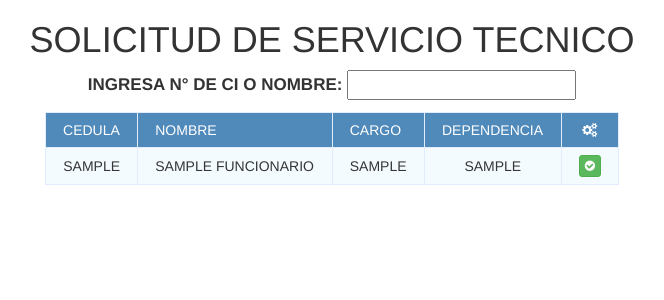
After one commit to MaicolSilvera94/informatica, a PHP site: page /Informatica/administradores/solicitud.php in a window 1280 px wide. The commit adds this page. Shown: the top 300 px of the page, without its empty margins (308-972 px from the left). Run offline with PHP 8.4, Linux system fonts and the light colour scheme; tables that the repository leaves empty or names only in its code hold one stand-in row (values such as "Sample post").

Commit message:
version 4

```diff
--- /dev/null
+++ b/administradores/buscar.php
@@ -0,0 +1,61 @@
+<link rel="stylesheet" href="../servicio-tecnico/bower_components/bootstrap/dist/css/bootstrap.min.css">
+<link rel="stylesheet" href="../servicio-tecnico/bower_components/font-awesome/css/font-awesome.min.css">
+<?php
+		include '../conexion/conexion3.php';
+    $salida = "";
+
+    $query = "SELECT * FROM funcionarios ORDER By id LIMIT 1";
+
+    if (isset($_POST['consulta'])) {
+    	$q = $conn->real_escape_string($_POST['consulta']);
+    	$query = "SELECT * FROM funcionarios WHERE id LIKE '%$q%' OR nombre LIKE '%$q%' OR cedula LIKE '%$q%'  ";
+    }
+
+    $resultado = $conn->query($query);
+
+   if ($resultado->num_rows>0) {
+    	$salida.= "<table border=1 class='tabla_datos'>
+    			<thead>
+    				<tr id='titulo'>
+    					<td>CEDULA</td>
+    					<td>NOMBRE</td>
+    					<td>CARGO</td>
+    					<td>DEPENDENCIA</td>
+							<td class='text-center' width='10%'>
+              <i class='fa fa-cogs'></i>
+            </th>
+    				</tr>
+    			</thead>
+
+
+    	<tbody>";
+
+    	while ($fila = $resultado->fetch_assoc()) {
+    		$salida.="<tr>
+    					<td>".$fila['cedula']."</td>
+    					<td>".$fila['nombre']."</td>
+    					<td>".$fila['cargo']."</td>
+    					<td>".$fila['dependencia']."</td>
+							<td class='text-center' style='vertical-align:middle;'>
+							<a class='btn btn-success btn-xs' href='servicio_add.php?id=".$fila['id']."'> <i class='fa fa-check-circle'></i></a>
+
+            </td>
+    				</tr>";
+
+    	}
+    	$salida.="</tbody></table>";
+    }else{
+    	$salida.="<div class='alert alert-warning'>
+		  	<strong>¡Cuidado!</strong> No se encontro ningun Registro - Para mas informacion llame al 66660
+
+			</div>";
+    }
+
+
+    echo $salida;
+
+    $conn->close();
+
+
+
+?>
--- a/administradores/index.php
+++ b/administradores/index.php
@@ -95,7 +95,7 @@ include('../funciones/funciones.php');
 							<?php } ?>
 						</div>
 						<div class="fixed-action-btn">
-							<a href="servicio_add.php" class="btn-floating btn-large red">
+							<a href="solicitud.php" class="btn-floating btn-large red">
 								<i class="large material-icons">add</i>
 							</a>
 						</div>
--- /dev/null
+++ b/administradores/solicitud.php
@@ -0,0 +1,37 @@
+<!DOCTYPE html>
+<html>
+<head>
+	<link rel="stylesheet" type="text/css" href="../servicio-tecnico/css/estilo.css">
+	<title>Solicitud de Servicio Tecnico</title>
+</head>
+<body>
+<section class="container">
+
+	<h1>Solicitud de Servicio Tecnico</h1>
+
+	<div class="formulario">
+		<div class="formu">
+		<label class="form"  for="caja_busqueda">Ingresa N° de CI o Nombre:</label>
+		<input type="text" name="caja_busqueda" id="caja_busqueda"></input>
+
+		</div>
+	</div>
+
+	<div id="datos"></div>
+	<!--<div class="alert alert-warning alert-dismissable">
+  	<button type="button" class="close" data-dismiss="alert">&times;</button>
+  	<strong>¡Avido!</strong> En el Campo de Texto puede ingresar su Nombre o numero de Cedula.
+	</div>-->
+
+
+
+
+</section>
+<!--</section>-->
+
+
+<script type="text/javascript" src="../servicio-tecnico/js/jquery.min.js"></script>
+<script type="text/javascript" src="../servicio-tecnico/js/main.js"></script>
+</body>
+
+</html>
```
Also changed, not shown: administradores/servicio_add.php (+23 -4 lines), servicio-tecnico/conexion.php (deleted, +0 -7 lines), servicio-tecnico/tipo_solicitud.php (+4 -13 lines).
